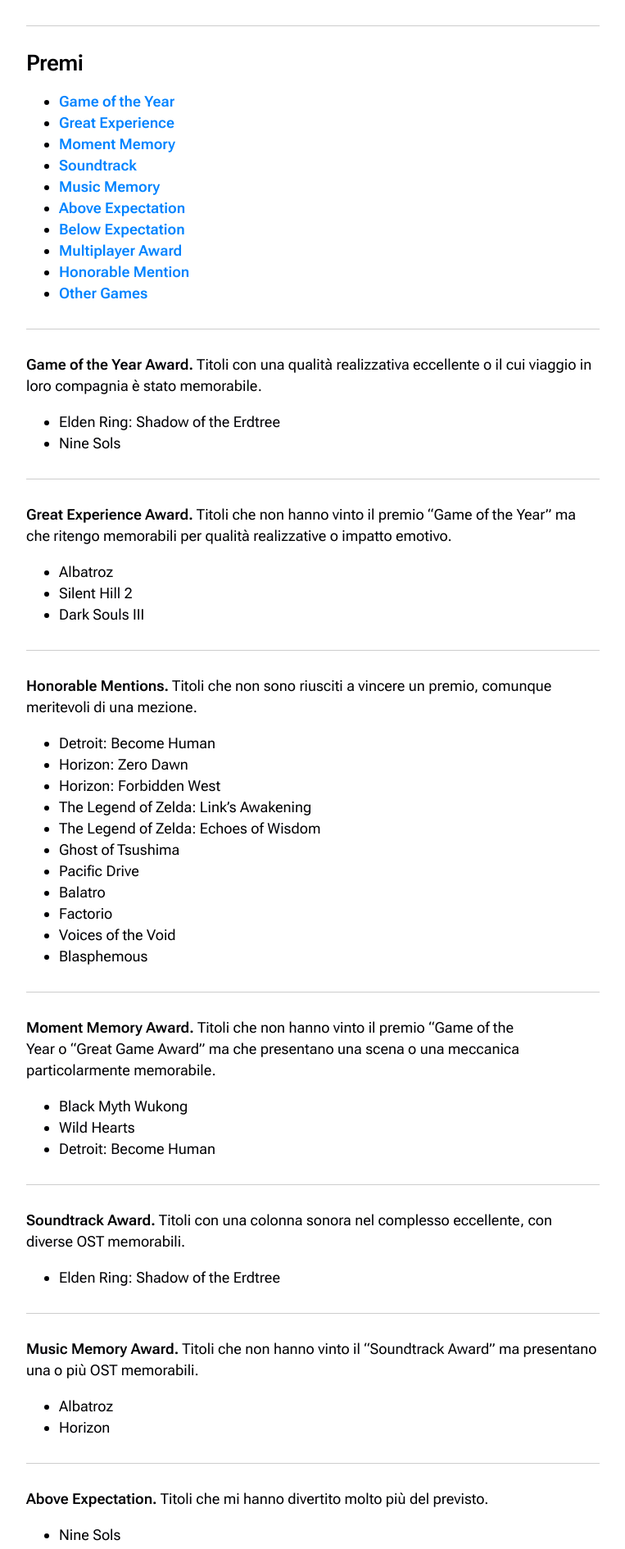
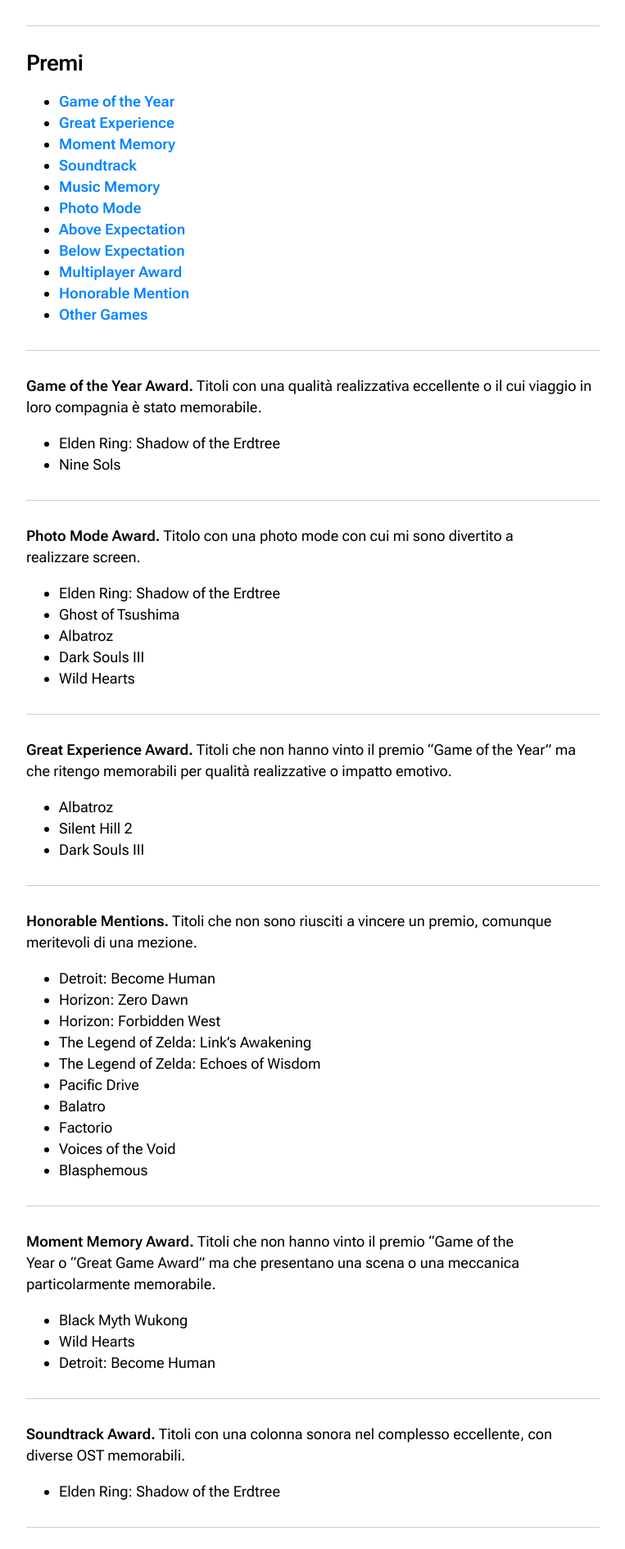
Before and after one commit to KiritoKitto/kiritokitto.github.io, a Jekyll site: the page built from post/24 Games.md, in a window 1280 px wide. Shown: the part 434-2324 px from the top of the page at 82% size, without its empty margins (258-1021 px from the left). Built offline with Jekyll 4.4.1, drawn with Linux system fonts in a browser that asks for light colours; our own code applies the rules of GitHub Pages for plain Markdown files; a script that is not in the unit is left out.

Commit message:
new color

```diff
--- a/css/dark.css
+++ b/css/dark.css
@@ -1,3 +1,23 @@
+:root {
+    --font: "Roboto Flex", sans-serif;
+    --font-title: "Roboto Flex", sans-serif;
+
+    --color-background: hsl(0, 0%, 7%);
+    --color-background-secondary: rgba(80, 80, 85, 0.2);
+
+    --color-primary: rgb(236, 236, 236);
+    --color-secondary: rgb(189, 192, 194);
+    --color-tertiary: rgb(103, 103, 103);
+
+    --color-highlight: #CFA800;
+
+    --graph-highlight: #CFA800;
+    --graph-base01: rgb(74, 74, 79);
+    --graph-base02: rgb(54, 54, 58);
+    --graph-base03: rgb(37, 37, 39);
+}
+
+/*
 :root {
     --font: "Roboto Flex", sans-serif;
     --font-title: "Roboto Flex", sans-serif;
@@ -15,4 +35,4 @@
     --graph-base01: rgb(74, 74, 79);
     --graph-base02: rgb(54, 54, 58);
     --graph-base03: rgb(37, 37, 39);
-}
+}*/
--- a/post/24 Games.md
+++ b/post/24 Games.md
@@ -27,6 +27,7 @@
 - <a href="#moment">Moment Memory</a>
 - <a href="#soundtrack">Soundtrack</a>
 - <a href="#music">Music Memory</a>
+- <a href="#photo">Photo Mode</a>
 - <a href="#above">Above Expectation</a>
 - <a href="#below">Below Expectation</a>
 - <a href="#multiplayer">Multiplayer Award</a>
@@ -38,6 +39,15 @@
 **Game of the Year Award.** Titoli con una qualità realizzativa eccellente o il cui viaggio in loro compagnia è stato memorabile.
 * Elden Ring: Shadow of the Erdtree
 * Nine Sols
+
+<hr id="photo">
+
+**Photo Mode Award.** Titolo con una photo mode con cui mi sono divertito a realizzare screen.
+* Elden Ring: Shadow of the Erdtree
+* Ghost of Tsushima
+* Albatroz
+* Dark Souls III
+* Wild Hearts
 
 <hr id="great">
 
```
Also changed, not shown: other parts of post/24 Games.md (+1 -2 lines), css/light.css (+20 -0 lines).
